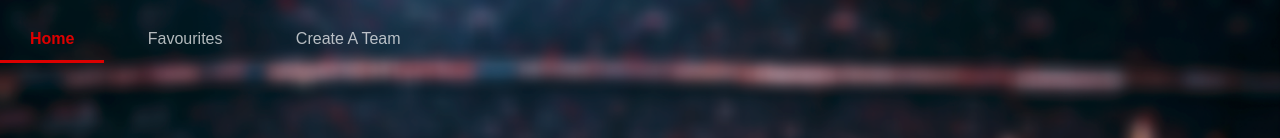
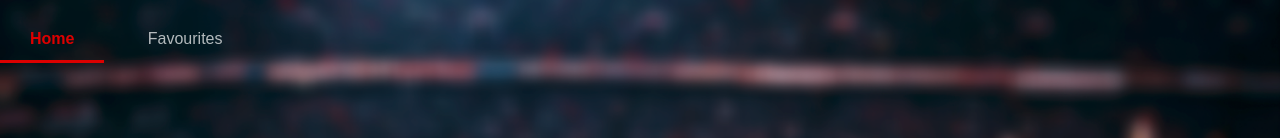
Before and after one commit to gomezsal/favorite-feature-demo, a website with bundled scripts: page public/index.html in a window 1280 px wide. Shown: the top 138 px of the page. Built offline with nearby package versions, Linux system fonts and the light colour scheme; files whose address does not match are found by name; a web font is replaced by a local one.

Commit message:
html nav bar edit

```diff
--- a/public/index.html
+++ b/public/index.html
@@ -11,7 +11,6 @@
     <nav>
         <button class="nav-btn active" data-section="home">Home</button>
         <button class="nav-btn" data-section="favourites">Favourites</button>
-        <button class="nav-btn" data-section="create-team">Create a Team</button>
     </nav>
     <header>
         <h1>League Lens</h1>
```
